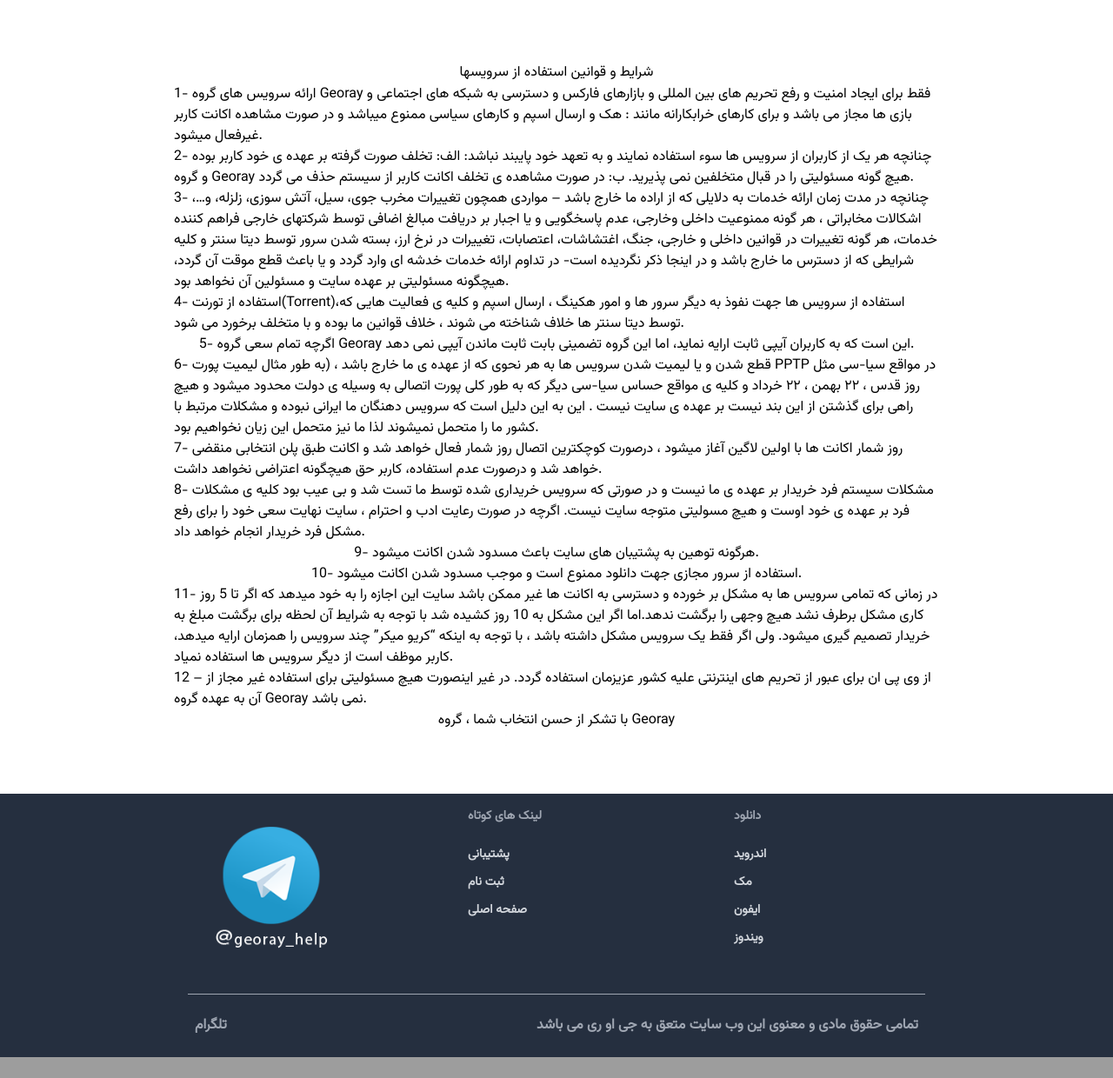
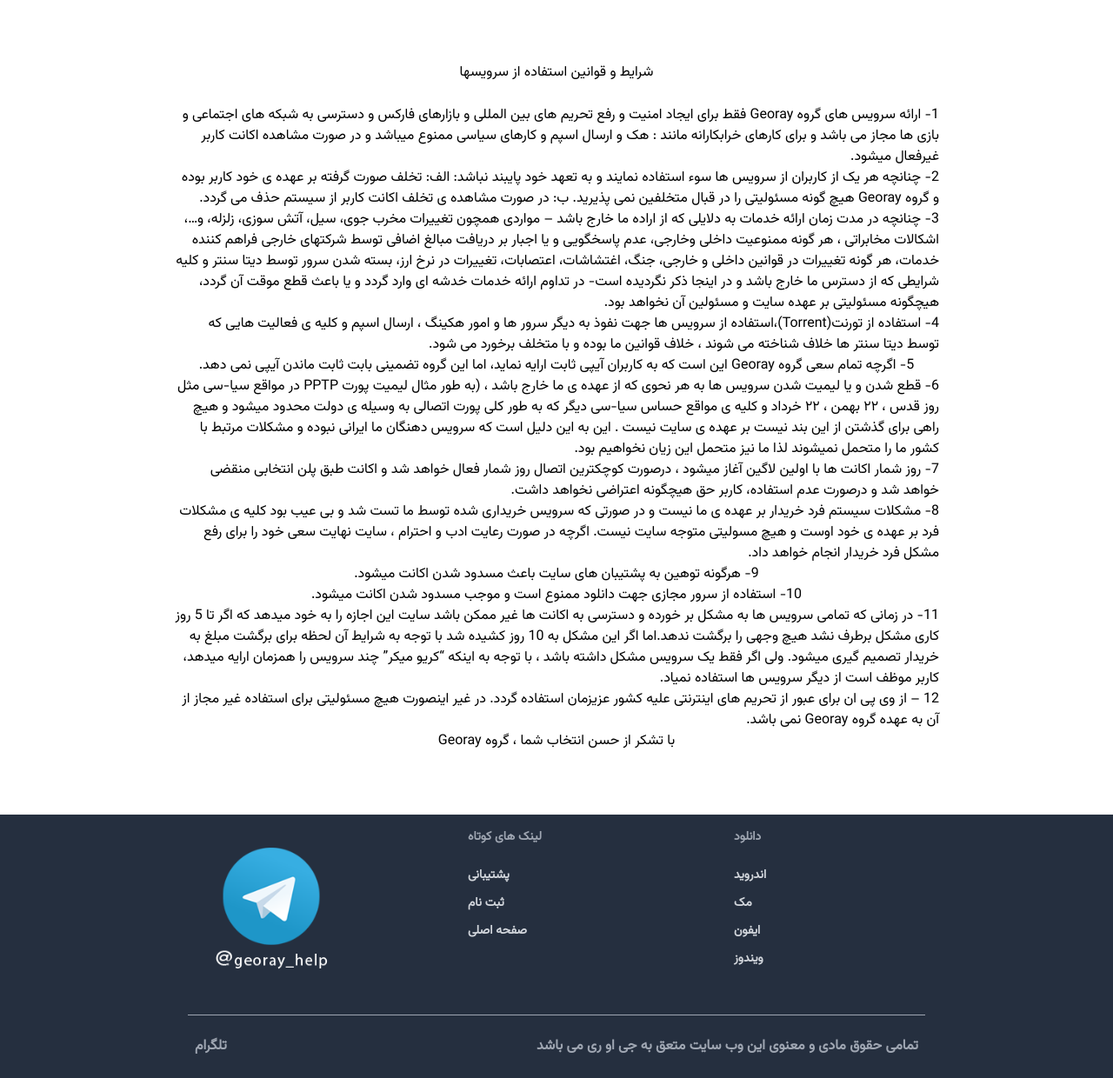
Before and after one commit to RAPEXA-TEAM/georay-vpn, a Flask app: page /privacy in a window 1280 px wide. Shown: the part 1031-2271 px from the top of the page at 87% size. Before the commit the page ends 2247 px from the top, so only its background shows below. Run offline with Flask 2, Linux system fonts and the light colour scheme; some libraries are stand-ins or nearby versions.

Commit message:
add some more css

```diff
--- a/site/templates/privacy.html
+++ b/site/templates/privacy.html
@@ -47,21 +47,21 @@
       <main class="main-container">
         <header class="w-full flex flex-col-reverse md:flex-row-reverse justify-center items-center md:items-start gap-4"></header>
           <div style="padding: 8px; border-radius: 8px; color: #000000; background-color: #ffffff; display: flex; flex-direction: column; justify-content: center; align-items: center;">
-            <h4 class="alert-heading">شرایط و قوانین استفاده از سرویسها</h4>
-            <hr>
-            <p class="mb-0">1- ارائه سرویس های گروه Georay فقط برای ایجاد امنیت و رفع تحریم های بین المللی و بازارهای فارکس و دسترسی به شبکه های اجتماعی و بازی ها مجاز می باشد و برای کارهای خرابکارانه مانند : هک و ارسال اسپم و کارهای سیاسی ممنوع میباشد و در صورت مشاهده اکانت کاربر غیرفعال میشود.</p>
-            <p class="mb-0">2- چنانچه هر یک از کاربران از سرویس ها سوء استفاده نمایند و به تعهد خود پایبند نباشد: الف: تخلف صورت گرفته بر عهده ی خود کاربر بوده و گروه Georay هیچ گونه مسئولیتی را در قبال متخلفین نمی پذیرید. ب: در صورت مشاهده ی تخلف اکانت کاربر از سیستم حذف می گردد.</p>
-            <p class="mb-0">3- چنانچه در مدت زمان ارائه خدمات به دلایلی که از اراده ما خارج باشد – مواردی همچون تغییرات مخرب جوی، سیل، آتش سوزی، زلزله، و…، اشکالات مخابراتی ، هر گونه ممنوعیت داخلی وخارجی، عدم پاسخگویی و یا اجبار بر دریافت مبالغ اضافی توسط شرکتهای خارجی فراهم کننده خدمات، هر گونه تغییرات در قوانین داخلی و خارجی، جنگ، اغتشاشات، اعتصابات، تغییرات در نرخ ارز، بسته شدن سرور توسط دیتا سنتر و کلیه شرایطی که از دسترس ما خارج باشد و در اینجا ذکر نگردیده است- در تداوم ارائه خدمات خدشه ای وارد گردد و یا باعث قطع موقت آن گردد، هیچگونه مسئولیتی بر عهده سایت و مسئولین آن نخواهد بود.</p>
-            <p class="mb-0">4- استفاده از تورنت(Torrent)،استفاده از سرویس ها جهت نفوذ به دیگر سرور ها و امور هکینگ ، ارسال اسپم و کلیه ی فعالیت هایی که توسط دیتا سنتر ها خلاف شناخته می شوند ، خلاف قوانین ما بوده و با متخلف برخورد می شود.</p>
-            <p class="mb-0">5- اگرچه تمام سعی گروه Georay این است که به کاربران آیپی ثابت ارایه نماید، اما این گروه تضمینی بابت ثابت ماندن آیپی نمی دهد.</p>
-            <p class="mb-0">6- قطع شدن و یا لیمیت شدن سرویس ها به هر نحوی که از عهده ی ما خارج باشد ، (به طور مثال لیمیت پورت PPTP در مواقع سیا-سی مثل روز قدس ، ۲۲ بهمن ، ۲۲ خرداد و کلیه ی مواقع حساس سیا-سی دیگر که به طور کلی پورت اتصالی به وسیله ی دولت محدود میشود و هیچ راهی برای گذشتن از این بند نیست بر عهده ی سایت نیست . این به این دلیل است که سرویس دهنگان ما ایرانی نبوده و مشکلات مرتبط با کشور ما را متحمل نمیشوند لذا ما نیز متحمل این زیان نخواهیم بود.</p>
-            <p class="mb-0">7- روز شمار اکانت ها با اولین لاگین آغاز میشود ، درصورت کوچکترین اتصال روز شمار فعال خواهد شد و اکانت طبق پلن انتخابی منقضی خواهد شد و درصورت عدم استفاده، کاربر حق هیچگونه اعتراضی نخواهد داشت.</p>
-            <p class="mb-0">8- مشکلات سیستم فرد خریدار بر عهده ی ما نیست و در صورتی که سرویس خریداری شده توسط ما تست شد و بی عیب بود کلیه ی مشکلات فرد بر عهده ی خود اوست و هیچ مسولیتی متوجه سایت نیست. اگرچه در صورت رعایت ادب و احترام ، سایت نهایت سعی خود را برای رفع مشکل فرد خریدار انجام خواهد داد.</p>
-            <p class="mb-0">9- هرگونه توهین به پشتیبان های سایت باعث مسدود شدن اکانت میشود.</p>
-            <p class="mb-0">10- استفاده از سرور مجازی جهت دانلود ممنوع است و موجب مسدود شدن اکانت میشود.</p>
-            <p class="mb-0">11- در زمانی که تمامی سرویس ها به مشکل بر خورده و دسترسی به اکانت ها غیر ممکن باشد سایت این اجازه را به خود میدهد که اگر تا 5 روز کاری مشکل برطرف نشد هیچ وجهی را برگشت ندهد.اما اگر این مشکل به 10 روز کشیده شد با توجه به شرایط آن لحظه برای برگشت مبلغ به خریدار تصمیم گیری میشود. ولی اگر فقط یک سرویس مشکل داشته باشد ، با توجه به اینکه “کریو میکر” چند سرویس را همزمان ارایه میدهد، کاربر موظف است از دیگر سرویس ها استفاده نمیاد.</p>
-            <p class="mb-0">12 – از وی پی ان برای عبور از تحریم های اینترنتی علیه کشور عزیزمان استفاده گردد. در غیر اینصورت هیچ مسئولیتی برای استفاده غیر مجاز از آن به عهده گروه Georay نمی باشد.</p>
-            <p class="mb-0">با تشکر از حسن انتخاب شما ، گروه Georay</p>
+            <h1 class="alert-heading" style="direction: rtl; text-align: right;">شرایط و قوانین استفاده از سرویسها</h1>
+            <hr><br>
+            <p class="mb-0" style="direction: rtl; text-align: right;">1- ارائه سرویس های گروه Georay فقط برای ایجاد امنیت و رفع تحریم های بین المللی و بازارهای فارکس و دسترسی به شبکه های اجتماعی و بازی ها مجاز می باشد و برای کارهای خرابکارانه مانند : هک و ارسال اسپم و کارهای سیاسی ممنوع میباشد و در صورت مشاهده اکانت کاربر غیرفعال میشود.</p>
+            <p class="mb-0" style="direction: rtl; text-align: right;">2- چنانچه هر یک از کاربران از سرویس ها سوء استفاده نمایند و به تعهد خود پایبند نباشد: الف: تخلف صورت گرفته بر عهده ی خود کاربر بوده و گروه Georay هیچ گونه مسئولیتی را در قبال متخلفین نمی پذیرید. ب: در صورت مشاهده ی تخلف اکانت کاربر از سیستم حذف می گردد.</p>
+            <p class="mb-0" style="direction: rtl; text-align: right;">3- چنانچه در مدت زمان ارائه خدمات به دلایلی که از اراده ما خارج باشد – مواردی همچون تغییرات مخرب جوی، سیل، آتش سوزی، زلزله، و…، اشکالات مخابراتی ، هر گونه ممنوعیت داخلی وخارجی، عدم پاسخگویی و یا اجبار بر دریافت مبالغ اضافی توسط شرکتهای خارجی فراهم کننده خدمات، هر گونه تغییرات در قوانین داخلی و خارجی، جنگ، اغتشاشات، اعتصابات، تغییرات در نرخ ارز، بسته شدن سرور توسط دیتا سنتر و کلیه شرایطی که از دسترس ما خارج باشد و در اینجا ذکر نگردیده است- در تداوم ارائه خدمات خدشه ای وارد گردد و یا باعث قطع موقت آن گردد، هیچگونه مسئولیتی بر عهده سایت و مسئولین آن نخواهد بود.</p>
+            <p class="mb-0" style="direction: rtl; text-align: right;">4- استفاده از تورنت(Torrent)،استفاده از سرویس ها جهت نفوذ به دیگر سرور ها و امور هکینگ ، ارسال اسپم و کلیه ی فعالیت هایی که توسط دیتا سنتر ها خلاف شناخته می شوند ، خلاف قوانین ما بوده و با متخلف برخورد می شود.</p>
+            <p class="mb-0" style="direction: rtl; text-align: right;">5- اگرچه تمام سعی گروه Georay این است که به کاربران آیپی ثابت ارایه نماید، اما این گروه تضمینی بابت ثابت ماندن آیپی نمی دهد.</p>
+            <p class="mb-0" style="direction: rtl; text-align: right;">6- قطع شدن و یا لیمیت شدن سرویس ها به هر نحوی که از عهده ی ما خارج باشد ، (به طور مثال لیمیت پورت PPTP در مواقع سیا-سی مثل روز قدس ، ۲۲ بهمن ، ۲۲ خرداد و کلیه ی مواقع حساس سیا-سی دیگر که به طور کلی پورت اتصالی به وسیله ی دولت محدود میشود و هیچ راهی برای گذشتن از این بند نیست بر عهده ی سایت نیست . این به این دلیل است که سرویس دهنگان ما ایرانی نبوده و مشکلات مرتبط با کشور ما را متحمل نمیشوند لذا ما نیز متحمل این زیان نخواهیم بود.</p>
+            <p class="mb-0" style="direction: rtl; text-align: right;">7- روز شمار اکانت ها با اولین لاگین آغاز میشود ، درصورت کوچکترین اتصال روز شمار فعال خواهد شد و اکانت طبق پلن انتخابی منقضی خواهد شد و درصورت عدم استفاده، کاربر حق هیچگونه اعتراضی نخواهد داشت.</p>
+            <p class="mb-0" style="direction: rtl; text-align: right;">8- مشکلات سیستم فرد خریدار بر عهده ی ما نیست و در صورتی که سرویس خریداری شده توسط ما تست شد و بی عیب بود کلیه ی مشکلات فرد بر عهده ی خود اوست و هیچ مسولیتی متوجه سایت نیست. اگرچه در صورت رعایت ادب و احترام ، سایت نهایت سعی خود را برای رفع مشکل فرد خریدار انجام خواهد داد.</p>
+            <p class="mb-0" style="direction: rtl; text-align: right;">9- هرگونه توهین به پشتیبان های سایت باعث مسدود شدن اکانت میشود.</p>
+            <p class="mb-0" style="direction: rtl; text-align: right;">10- استفاده از سرور مجازی جهت دانلود ممنوع است و موجب مسدود شدن اکانت میشود.</p>
+            <p class="mb-0" style="direction: rtl; text-align: right;">11- در زمانی که تمامی سرویس ها به مشکل بر خورده و دسترسی به اکانت ها غیر ممکن باشد سایت این اجازه را به خود میدهد که اگر تا 5 روز کاری مشکل برطرف نشد هیچ وجهی را برگشت ندهد.اما اگر این مشکل به 10 روز کشیده شد با توجه به شرایط آن لحظه برای برگشت مبلغ به خریدار تصمیم گیری میشود. ولی اگر فقط یک سرویس مشکل داشته باشد ، با توجه به اینکه “کریو میکر” چند سرویس را همزمان ارایه میدهد، کاربر موظف است از دیگر سرویس ها استفاده نمیاد.</p>
+            <p class="mb-0" style="direction: rtl; text-align: right;">12 – از وی پی ان برای عبور از تحریم های اینترنتی علیه کشور عزیزمان استفاده گردد. در غیر اینصورت هیچ مسئولیتی برای استفاده غیر مجاز از آن به عهده گروه Georay نمی باشد.</p>
+            <p class="mb-0" style="direction: rtl; text-align: right;">با تشکر از حسن انتخاب شما ، گروه Georay</p>
           </div>
       </header>
       </main>
```
